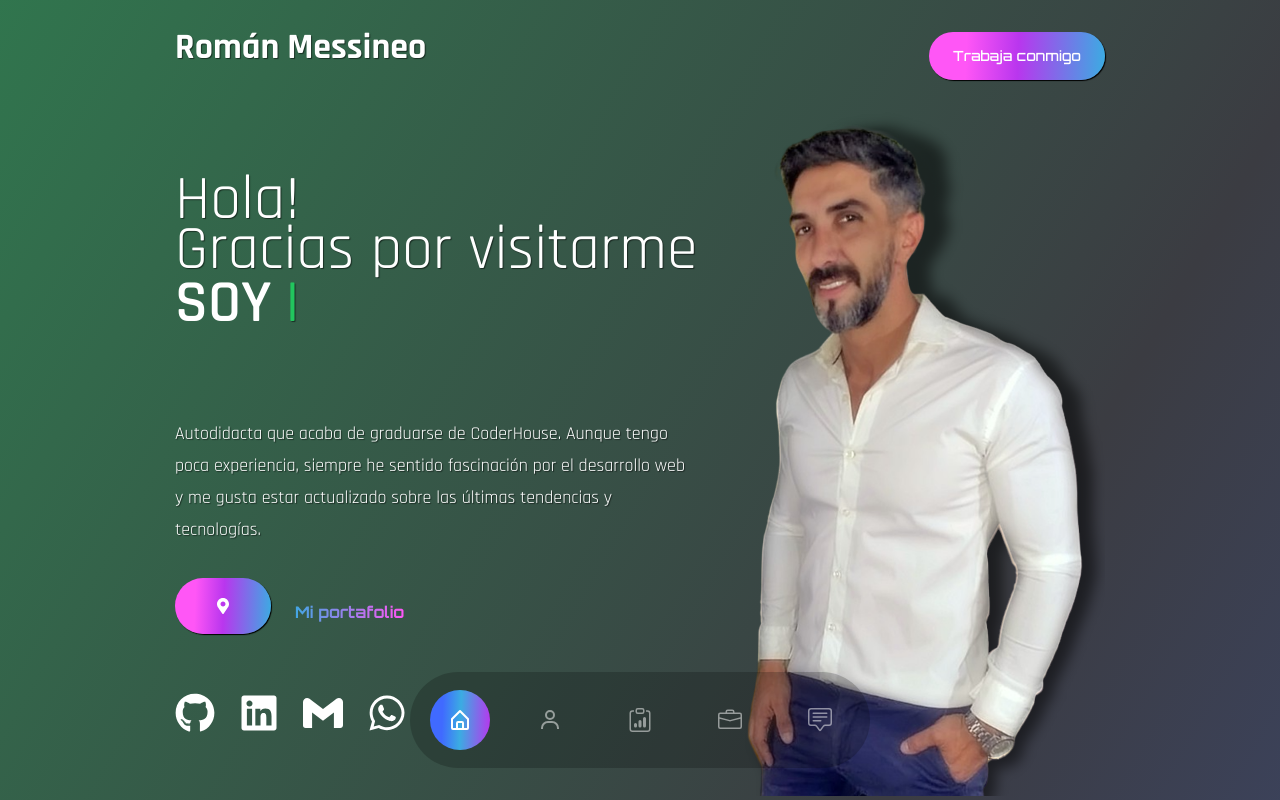
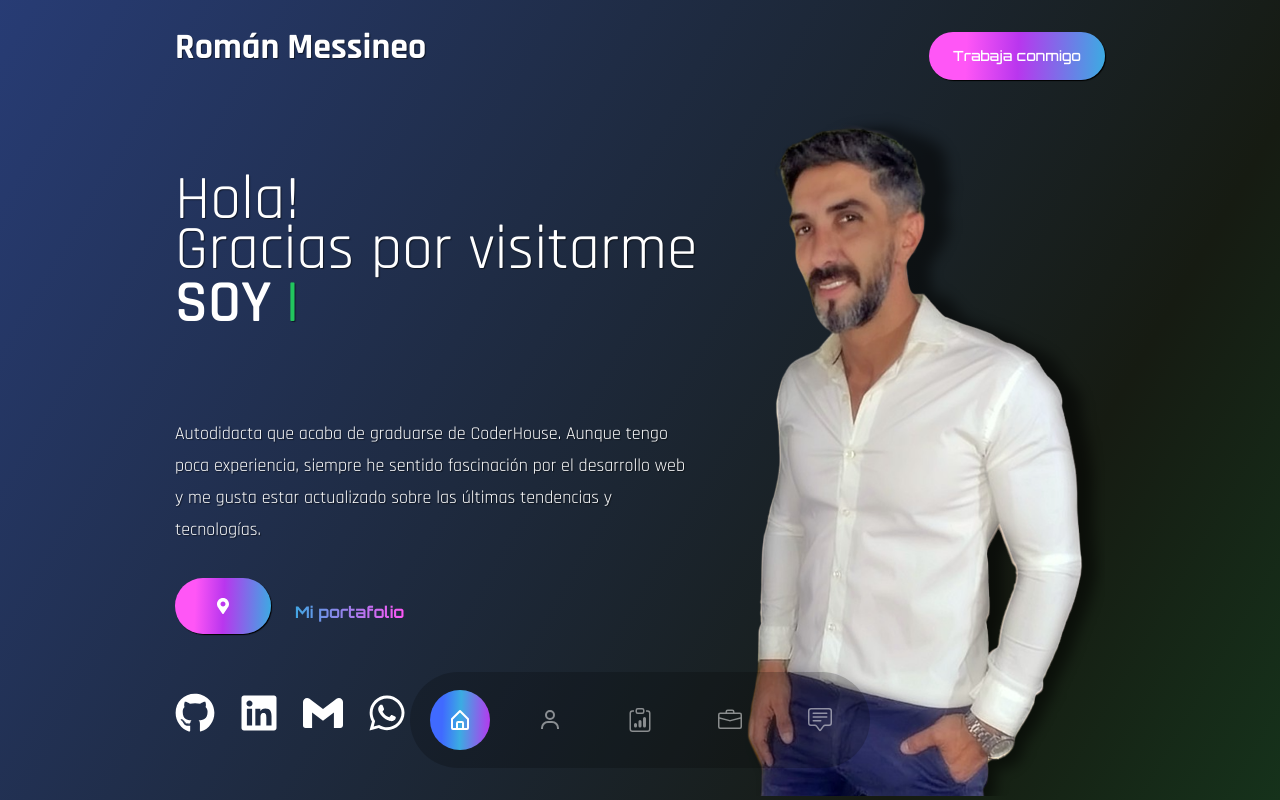
Before and after one commit to romanmessineo/Portfolio-Messineo, a React (Create React App) app: page / in a window 1280 px wide. Shown: the top 800 px of the page. Built offline with nearby package versions, Linux system fonts and the light colour scheme; a web font is replaced by a local one.

Commit message:
[cambio background]

```diff
--- a/src/index.css
+++ b/src/index.css
@@ -89,7 +89,7 @@
 } */
 
 .gradient-background {
-  background: linear-gradient(300deg,#406aff,#3b3c42,#22c55e);
+  background: linear-gradient(300deg,#14d85c,#161b12,#406aff);
   background-size: 180% 180%;
   animation: gradient-animation 18s ease infinite;
 }
```
